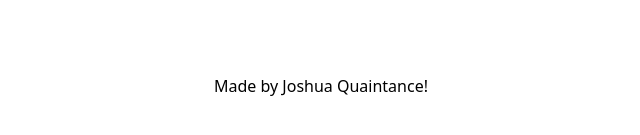
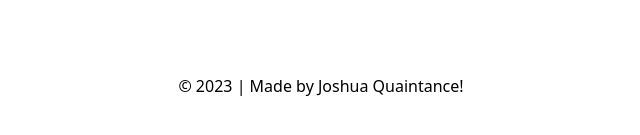
Before and after one commit to WSU-kduncan/f23cicd-JoshQuaintance, a SvelteKit app in the folder website/: page / in a window 1280 px wide. Shown: the part 543-678 px from the top of the page, without its empty margins (319-959 px from the left). Built offline with nearby package versions, Linux system fonts and the light colour scheme.

Commit message:
Update website to trigger workflow

```diff
--- a/website/src/routes/+page.svelte
+++ b/website/src/routes/+page.svelte
@@ -29,7 +29,7 @@
 
     <Clock />
 
-    <p>Made by Joshua Quaintance!</p>
+    <p>&copy; 2023 | Made by Joshua Quaintance!</p>
 </div>
 
 <style lang="postcss">
```
